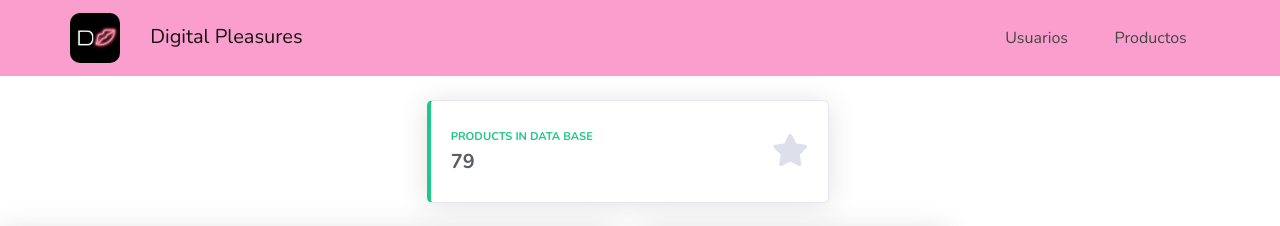
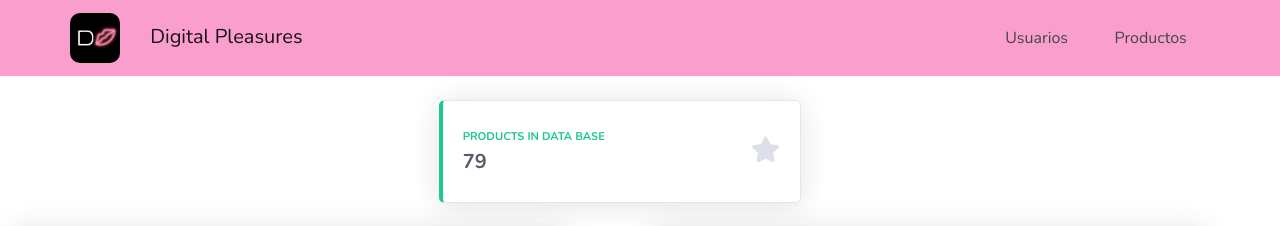
Before and after one commit to Selik98/grupo_9_SexShop, a React (Create React App) app in the folder digital-pleasures/frontend/: page /products in a window 1280 px wide. Shown: the top 226 px of the page. Built offline with nearby package versions, Linux system fonts and the light colour scheme.

Commit message:
Components modified

```diff
--- a/digital-pleasures/frontend/public/index.html
+++ b/digital-pleasures/frontend/public/index.html
@@ -14,17 +14,6 @@
 
   </head>
   <body>
-    <noscript>You need to enable JavaScript to run this app.</noscript>
     <div id="root"></div>
-    <!--
-      This HTML file is a template.
-      If you open it directly in the browser, you will see an empty page.
-
-      You can add webfonts, meta tags, or analytics to this file.
-      The build step will place the bundled scripts into the <body> tag.
-
-      To begin the development, run `npm start` or `yarn start`.
-      To create a production bundle, use `npm run build` or `yarn build`.
-    -->
   </body>
 </html>
--- a/digital-pleasures/frontend/src/assets/css/digital.css
+++ b/digital-pleasures/frontend/src/assets/css/digital.css
@@ -46,5 +46,19 @@
     align-content: center;
 }
 .holder{
-    width: 50%;
+    width: 95%;
 }
+
+#content {
+    display: flex;
+    flex-direction: column;
+    align-items: center;
+}
+
+.card{
+    width: 90%;
+}
+
+.small{
+    width: 30vw !important;
+}
--- a/digital-pleasures/frontend/src/components/GenresInDb.js
+++ b/digital-pleasures/frontend/src/components/GenresInDb.js
@@ -2,9 +2,9 @@ import React from "react";
 
 function LastMovieInDb() {
   return (
-    <>
-      <div className="col-lg-6 mb-4 ">
-        <div className="card shadow mb-4 holder">
+
+      <div className="col-lg-6 mb-4">
+        <div className="card shadow mb-4 ">
           <div className="card-header py-3">
             <h5 className="m-0 font-weight-bold text-gray-800">
               Genres in Data Base
@@ -48,7 +48,7 @@ function LastMovieInDb() {
           </div>
         </div>
       </div>
-    </>
+
   );
 }
 
--- a/digital-pleasures/frontend/src/components/SmallCard.js
+++ b/digital-pleasures/frontend/src/components/SmallCard.js
@@ -3,7 +3,7 @@ import PropTypes from 'prop-types';
 
 function SmallCard(props){
     return(
-        <div className="col-md-4 mb-4">
+        <div className="small col-md-4 mb-4">
             <div className={`card border-left-${props.color} shadow h-100 py-2`}>
                 <div className="card-body">
                     <div className="row no-gutters align-items-center">
@@ -27,7 +27,7 @@ function SmallCard(props){
 SmallCard.defaultProps = {
     title: 'No Title',
     color: 'success',
-    cuantity: 'No cuatity',
+    cuantity: '-1',
     icon: 'fa-clipboard-list'
 }
 
--- a/digital-pleasures/frontend/src/components/TypeinDB.js
+++ b/digital-pleasures/frontend/src/components/TypeinDB.js
@@ -3,8 +3,8 @@ import React from "react";
 function LastMovieInDb() {
   return (
     <>
-      <div className="col-lg-6 mb-4 ">
-        <div className="card shadow mb-4 holder">
+      <div className="col-lg-6 mb-4">
+        <div className="card shadow mb-4 ">
           <div className="card-header py-3">
             <h5 className="m-0 font-weight-bold text-gray-800">
               UserType in Data Base
--- a/digital-pleasures/frontend/src/components/pages/Home.js
+++ b/digital-pleasures/frontend/src/components/pages/Home.js
@@ -1,7 +1,7 @@
 import React from 'react';
 
 import Card from '../Card';
-function ContentWrapper() {
+function Home() {
     return (
             <>
             <div className='homeBase'>
@@ -21,4 +21,4 @@ function ContentWrapper() {
             </>
     )
 }
-export default ContentWrapper;
+export default Home;
--- a/digital-pleasures/frontend/src/components/pages/Products.js
+++ b/digital-pleasures/frontend/src/components/pages/Products.js
@@ -4,7 +4,7 @@ import LastInDb from '../LastInDb';
 import GenresInDb from '../GenresInDb';
 import Chart from '../Chart';
 
-function ContentWrapper() {
+function Products() {
     return (
 
         <React.Fragment>
@@ -34,4 +34,4 @@ function ContentWrapper() {
 
     )
 }
-export default ContentWrapper;
+export default Products;
--- a/digital-pleasures/frontend/src/components/pages/Users.js
+++ b/digital-pleasures/frontend/src/components/pages/Users.js
@@ -4,7 +4,7 @@ import LastInDb from '../LastInDb';
 import TypeinDB from '../TypeinDB';
 import Chart from '../Chart';
 
-function ContentWrapper() {
+function Users() {
     return (
         <React.Fragment>
             {/*<!-- Content Wrapper -->*/}
@@ -20,7 +20,7 @@ function ContentWrapper() {
                     />
 
 
-                    <div className="row">
+                    <div className="row holder">
                         <LastInDb />
                         <TypeinDB />
                     </div>
@@ -32,4 +32,4 @@ function ContentWrapper() {
         </React.Fragment>
     )
 }
-export default ContentWrapper;
+export default Users;
```
Also changed, not shown: 1 other file (tests, documents, lock files or other folders).
